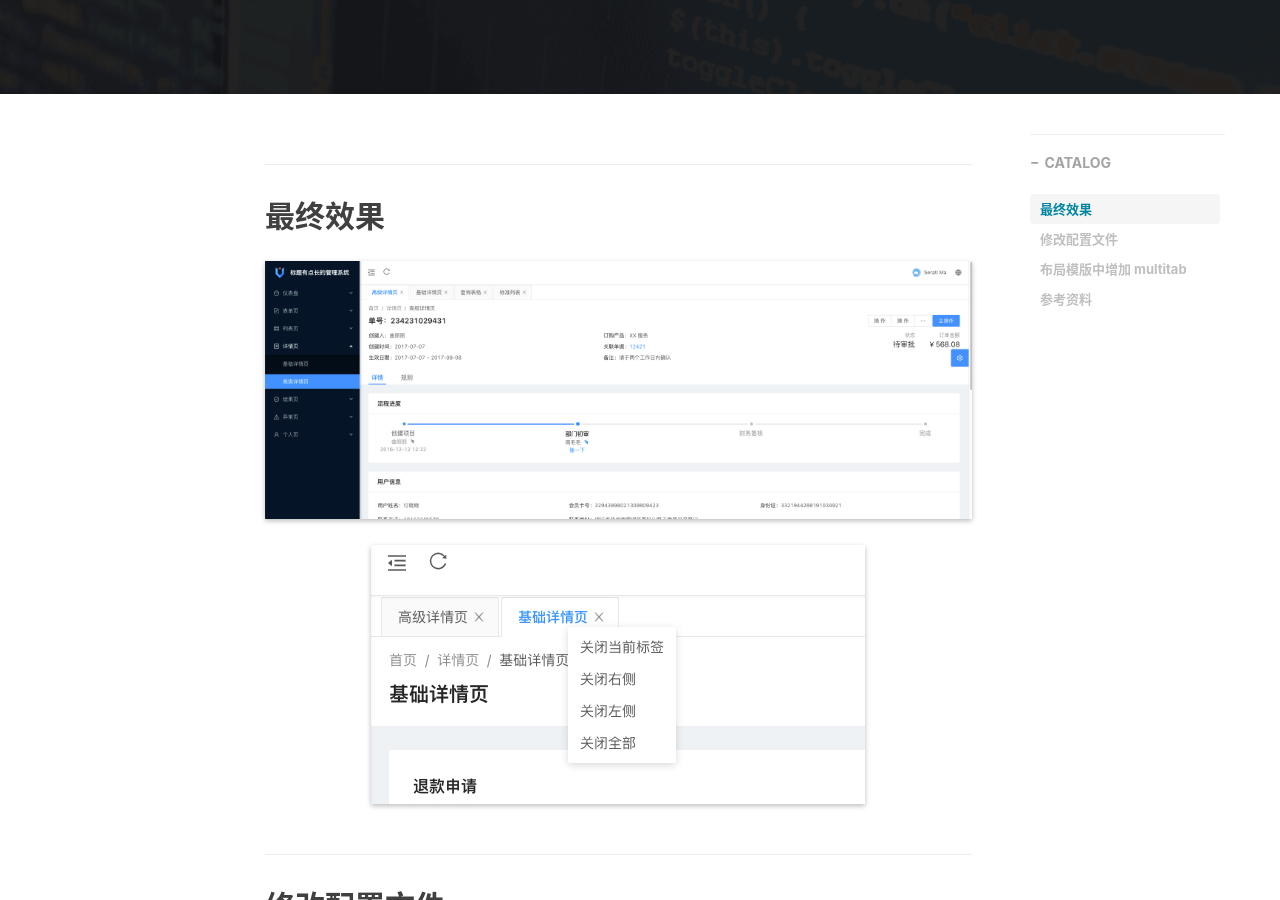
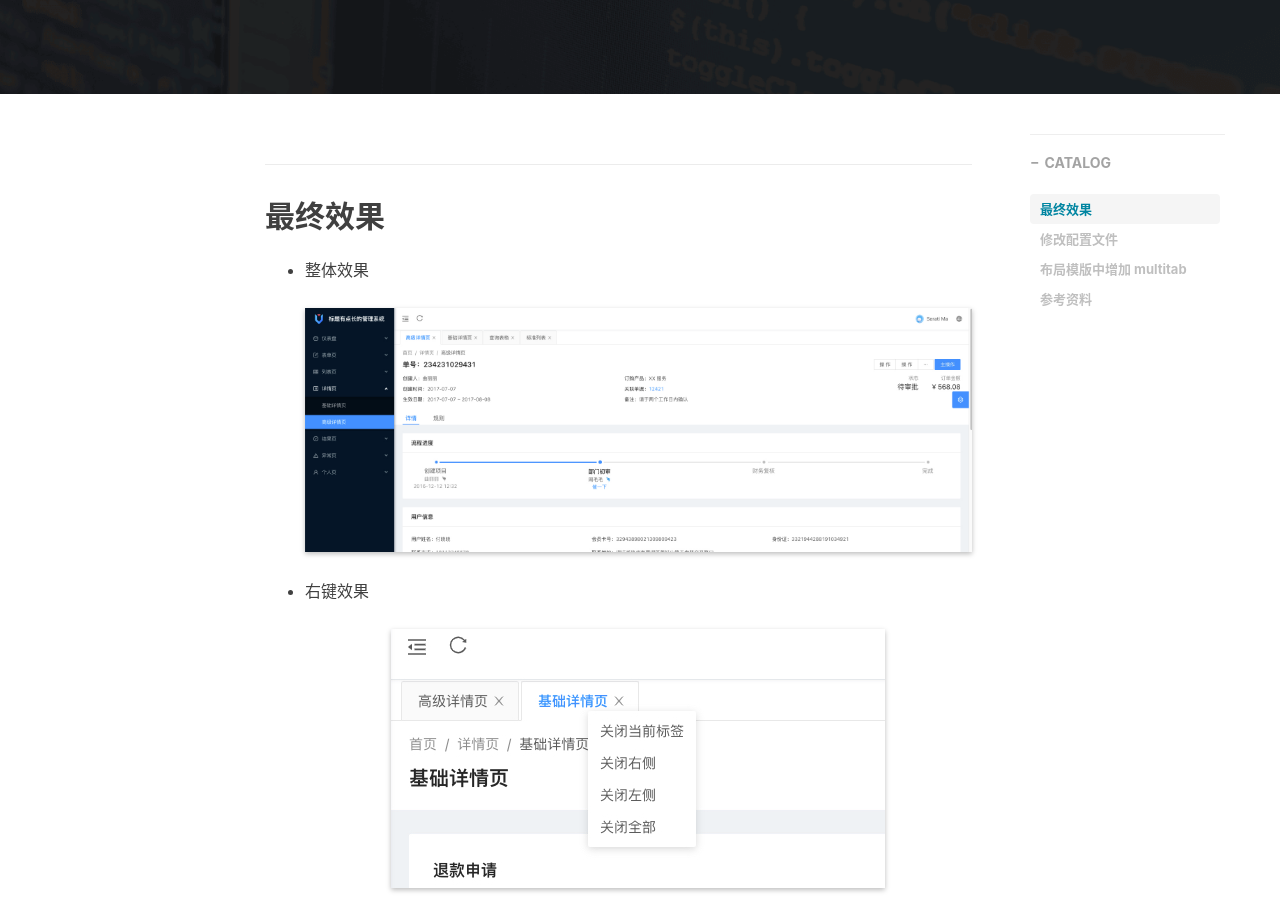
Before and after one commit to tongg112/tongg112.github.io, a Jekyll site: the page built from _posts/2021-09-26-antdv-multitab.md, in a window 1280 px wide and 900 px high, scrolled down 423 px. Built offline with Jekyll 4.4.1, drawn with Linux system fonts in a browser that asks for light colours; nearby versions of some CDN libraries; comment, search, counter and statistics services are not loaded.

Commit message:
antdv-multitab：更新效果图

```diff
--- a/_posts/2021-09-26-antdv-multitab.md
+++ b/_posts/2021-09-26-antdv-multitab.md
@@ -12,8 +12,13 @@ comments: true
 
 ## 最终效果
 
-<img class="shadow" src="/img/in-post/post-antdv-multitab/antdv-multitab.jpg" >
-<img class="shadow" src="/img/in-post/post-antdv-multitab/antdv-multitab-close.jpg" >
+- 整体效果
+
+  <img class="shadow" src="/img/in-post/post-antdv-multitab/antdv-multitab.jpg" >
+
+- 右键效果
+
+  <img class="shadow" src="/img/in-post/post-antdv-multitab/antdv-multitab-close.jpg" >
 
 ## 修改配置文件
 
```
